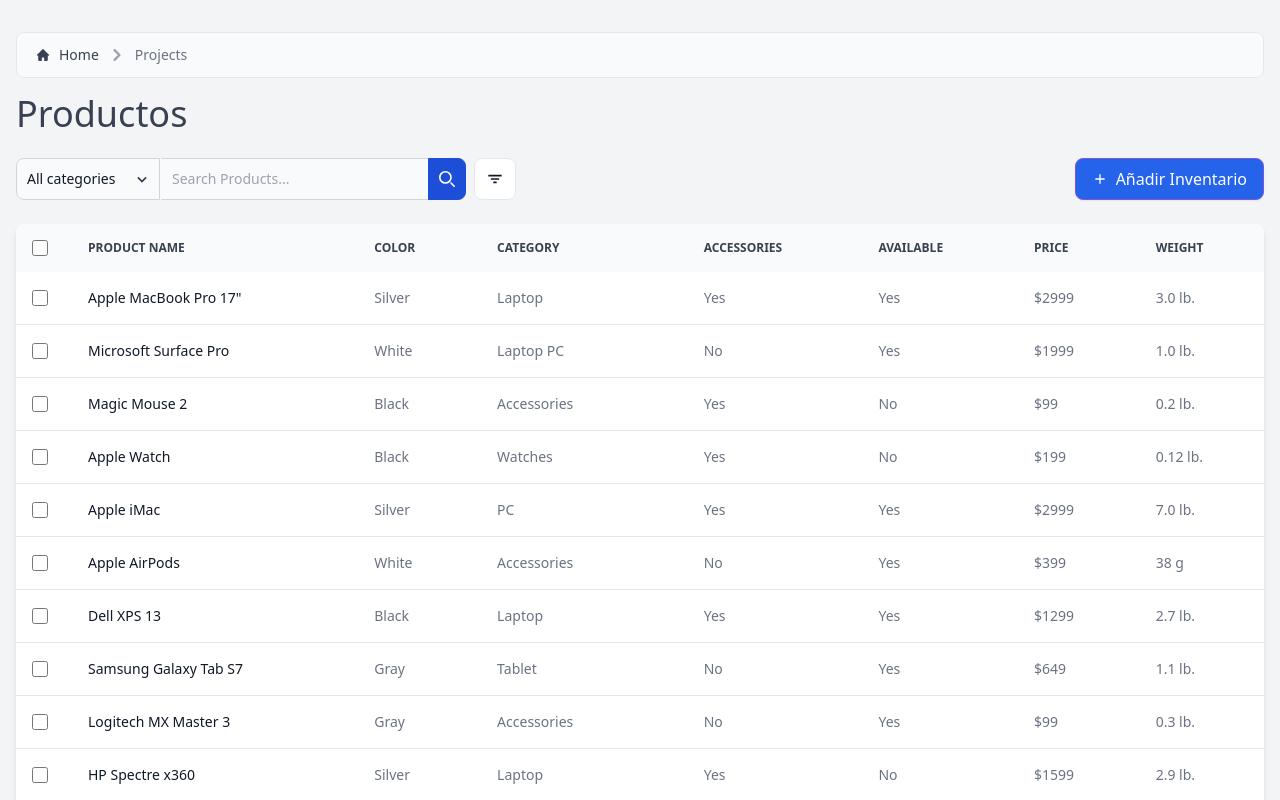
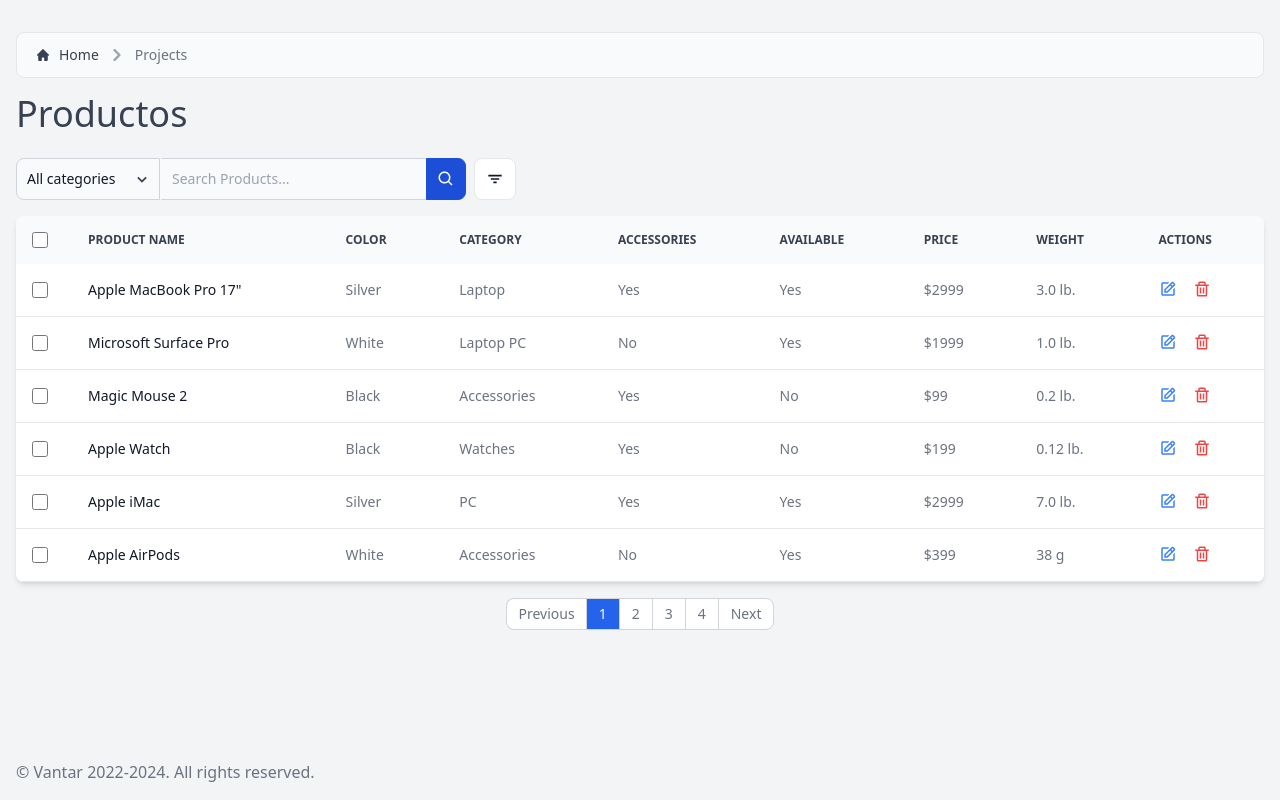
Before and after one commit to HaroldMart/Vantar-Frontend, a Next.js app: page /products in a window 1280 px wide. Built offline with nearby package versions, Linux system fonts and the light colour scheme.

Commit message:
Update: New module and features on product
I add a new module for products and configure the page for the inprovements about the table and actions.

```diff
--- a/app/(features)/products/(pages)/page.tsx
+++ b/app/(features)/products/(pages)/page.tsx
@@ -1,8 +1,8 @@
 'use client'
 
 import Link from "next/link";
-import { useState } from "react";
-import { BiChevronDown, BiFilter, BiPlus, BiSolidBox } from "react-icons/bi";
+import { useEffect, useState } from "react";
+import { BiChevronDown, BiChevronLeft, BiChevronRight, BiEdit, BiFilter, BiPlus, BiSearch, BiSolidBox, BiTrash } from "react-icons/bi";
 
 export default function Layout() {
     const [search, setSearch] = useState("");
@@ -17,7 +17,7 @@
 
     const [isFiltersOpen, setIsFiltersOpen] = useState(false);  // Estado para mostrar u ocultar los filtros
 
-    const inventories = [
+    const products = [
         { name: "Apple MacBook Pro 17\"", color: "Silver", category: "Laptop", accessories: "Yes", available: "Yes", price: "$2999", weight: "3.0 lb." },
         { name: "Microsoft Surface Pro", color: "White", category: "Laptop PC", accessories: "No", available: "Yes", price: "$1999", weight: "1.0 lb." },
         { name: "Magic Mouse 2", color: "Black", category: "Accessories", accessories: "Yes", available: "No", price: "$99", weight: "0.2 lb." },
@@ -39,8 +39,9 @@
         { name: "GoPro Hero 9", color: "Black", category: "Camera", accessories: "Yes", available: "Yes", price: "$399", weight: "0.28 lb." }
     ];
 
-    // Filtrar inventarios
-    const filteredInventories = inventories.filter((item) => {
+    const [currentPage, setCurrentPage] = useState(1);
+
+    const filteredProducts = products.filter((item) => {
         return (
             item.name.toLowerCase().includes(search.toLowerCase()) &&
             (filterCategory === "All" || item.category === filterCategory) &&
@@ -49,10 +50,39 @@
         );
     });
 
+    // useEffect que resetea la página al cambiar los filtros
+    useEffect(() => {
+        setCurrentPage(1);  // Resetea a la primera página
+    }, [search, filterCategory, filterAccessories, filterAvailable]);
+
+    const itemsPerPage = 6; // Número de elementos por página
+    const totalPages = Math.ceil(filteredProducts.length / itemsPerPage); // Calcula el número total de páginas
+    const indexOfLastItem = currentPage * itemsPerPage;
+    const indexOfFirstItem = indexOfLastItem - itemsPerPage;
+
+    // Calcula el índice de los elementos actuales a mostrar
+    const currentItems = filteredProducts.slice(indexOfFirstItem, indexOfLastItem);
+
+    // Filtra y pagina los inventarios
+    const paginatedProducts = filteredProducts.slice(
+        (currentPage - 1) * itemsPerPage,
+        currentPage * itemsPerPage
+    );
+
+    // Estado para controlar la visibilidad del popup de edición
+    const [showEditPopup, setShowEditPopup] = useState(false);
+
+    // Estado para controlar la visibilidad del popup de confirmación de eliminación
+    const [showDeletePopup, setShowDeletePopup] = useState(false);
+
+
     return (
         <>
-            <div className="container mx-auto px-4 py-8">
+            <div className="container mx-auto px-4 pt-8 h-full">
+                <div className="h-full">
+                    <div className="">
                         <nav className="flex px-5 py-3 mb-4 text-gray-700 border border-gray-200 rounded-lg bg-gray-50" aria-label="Breadcrumb"> {/* dark:bg-gray-800 dark:border-gray-700 */}
+                            {/* Breadcrumb Content */}
                             <ol className="inline-flex items-center space-x-1 md:space-x-2 rtl:space-x-reverse">
                                 <li className="inline-flex items-center">
                                     <Link href={"/"} className="inline-flex items-center text-sm font-medium text-gray-700 hover:text-blue-600 transition-all duration-200 hover:scale-105"> {/* dark:text-gray-400 dark:hover:text-white */}
@@ -76,22 +106,13 @@
                         </nav>
                         <h1 className="flex gap-2 items-center text-4xl font-medium text-gray-700 mb-6">
                             Productos
-                    {/* <Link className="text-sm" href={"/"}>Ir al inicio</Link> */}
                         </h1>
+                    </div>
 
-                <div className="mb-6 flex w-full justify-between">
+                    <div className="flex flex-col items-center gap-4">
                         <div className="flex gap-2 w-full">
-
                             {/* Input de búsqueda visible por defecto */}
                             <div className="flex items-center gap-2">
-                            {/* <input
-                                type="text"
-                                placeholder="Buscar producto"
-                                value={search}
-                                onChange={(e) => setSearch(e.target.value)}
-                                className="p-2 rounded border border-gray-300"
-                            /> */}
-
                                 <form className="max-w-lg mx-auto">
                                     <div className="flex w-[450px]">
                                         {/* Filtro por categoría */}
@@ -125,26 +146,6 @@
                                                 />
                                             </div>
                                         </div>
-                                    {/* <label htmlFor="search-dropdown" className="mb-2 text-sm font-medium text-gray-900 sr-only dark:text-white">Your Email</label>
-                                    <button id="dropdown-button" data-dropdown-toggle="dropdown" className="flex-shrink-0 z-10 inline-flex items-center py-2.5 px-4 text-sm font-medium text-center text-gray-900 bg-gray-100 border border-gray-300 rounded-s-lg hover:bg-gray-200 focus:ring-4 focus:outline-none focus:ring-gray-100 dark:bg-gray-700 dark:hover:bg-gray-600 dark:focus:ring-gray-700 dark:text-white dark:border-gray-600" type="button">All categories <svg className="w-2.5 h-2.5 ms-2.5" aria-hidden="true" xmlns="http://www.w3.org/2000/svg" fill="none" viewBox="0 0 10 6">
-                                        <path stroke="currentColor" stroke-linecap="round" stroke-linejoin="round" stroke-width="2" d="m1 1 4 4 4-4" />
-                                    </svg></button>
-                                    <div id="dropdown" className="z-10 hidden bg-white divide-y divide-gray-100 rounded-lg shadow w-44 dark:bg-gray-700">
-                                        <ul className="py-2 text-sm text-gray-700 dark:text-gray-200" aria-labelledby="dropdown-button">
-                                            <li>
-                                                <button type="button" className="inline-flex w-full px-4 py-2 hover:bg-gray-100 dark:hover:bg-gray-600 dark:hover:text-white">Mockups</button>
-                                            </li>
-                                            <li>
-                                                <button type="button" className="inline-flex w-full px-4 py-2 hover:bg-gray-100 dark:hover:bg-gray-600 dark:hover:text-white">Templates</button>
-                                            </li>
-                                            <li>
-                                                <button type="button" className="inline-flex w-full px-4 py-2 hover:bg-gray-100 dark:hover:bg-gray-600 dark:hover:text-white">Design</button>
-                                            </li>
-                                            <li>
-                                                <button type="button" className="inline-flex w-full px-4 py-2 hover:bg-gray-100 dark:hover:bg-gray-600 dark:hover:text-white">Logos</button>
-                                            </li>
-                                        </ul>
-                                    </div> */}
                                         <div className="relative w-full">
                                             <input
                                                 type="search"
@@ -155,10 +156,8 @@
                                                 placeholder="Search Products..."
                                                 required
                                             />
-                                        <button type="submit" disabled className="absolute top-0 end-0 p-2.5 text-sm font-medium h-full text-white bg-blue-700 rounded-e-lg border border-blue-700 hover:bg-blue-800 focus:ring-4 focus:outline-none focus:ring-blue-300">
-                                            <svg className="w-4 h-4" aria-hidden="true" xmlns="http://www.w3.org/2000/svg" fill="none" viewBox="0 0 20 20">
-                                                <path stroke="currentColor" stroke-linecap="round" stroke-linejoin="round" stroke-width="2" d="m19 19-4-4m0-7A7 7 0 1 1 1 8a7 7 0 0 1 14 0Z" />
-                                            </svg>
+                                            <button type="submit" disabled className="absolute h-full top-0 end-0 p-2.5 text-sm font-medium text-white bg-blue-700 rounded-e-lg border border-blue-700 hover:bg-blue-800 focus:ring-4 focus:outline-none focus:ring-blue-300">
+                                                <BiSearch size={18} />
                                                 <span className="sr-only">Search</span>
                                             </button>
                                         </div>
@@ -173,7 +172,7 @@
                                 >
                                     <BiFilter
                                         size={20}
-                                    className={`transition-transform duration-300 ${isCategoryOpen ? "rotate-180" : ""}`}
+                                        className={`transition-transform duration-300`}
                                     />
                                     {/* {isFiltersOpen ? "Ocultar Filtros" : "Mostrar Filtros"} */}
                                 </button>
@@ -235,16 +234,8 @@
                             )}
                         </div>
 
-
-                    <button className="flex items-start rounded-lg">
-                        <div className="flex justify-center items-center whitespace-nowrap gap-2 px-4 py-2 rounded-lg border border-[#7F56D9] bg-blue-600 hover:bg-blue-700 transition-all duration-200 shadow-[0px_1px_2px_0px_rgba(16,24,40,0.05)] text-white font-inter text-[16px] font-medium leading-[24px]">
-                            <BiPlus />
-                            Añadir Inventario
-                        </div>
-                    </button>
-                </div>
-
-                <div className="relative overflow-x-auto shadow-md sm:rounded-lg">
+                        {/* Contenedor con scroll solo para la tabla */}
+                        <div className="flex flex-col items-center w-full gap-7 relative shadow-md sm:rounded-lg max-h-[430px] overflow-y-auto">
                             <table className="w-full text-sm text-left text-gray-500">
                                 <thead className="text-xs text-gray-700 uppercase bg-gray-50">
                                     <tr>
@@ -269,16 +260,13 @@
                                         <th scope="col" className="px-6 py-3">
                                             Available
                                         </th>
-                                <th scope="col" className="px-6 py-3">
-                                    Price
-                                </th>
-                                <th scope="col" className="px-6 py-3">
-                                    Weight
-                                </th>
+                                        <th scope="col" className="px-6 py-3">Price</th>
+                                        <th scope="col" className="px-6 py-3">Weight</th>
+                                        <th scope="col" className="px-6 py-3">Actions</th>
                                     </tr>
                                 </thead>
                                 <tbody>
-                            {filteredInventories.map((item, index) => (
+                                    {paginatedProducts.map((item, index) => (
                                         <tr key={index} className="bg-white border-b hover:bg-gray-50">
                                             <td className="w-4 p-4">
                                                 <div className="flex items-center">
@@ -307,12 +295,121 @@
                                             <td className="px-6 py-4">
                                                 {item.weight}
                                             </td>
+                                            <td className="px-6 py-4 flex space-x-4"> {/* Columna de acciones */}
+                                                <button
+                                                    onClick={() => setShowEditPopup(true)} // Muestra popup de edición
+                                                    className="text-blue-500 hover:text-blue-700"
+                                                >
+                                                    <BiEdit size={18} /> {/* Icono de edición */}
+                                                </button>
+                                                <button
+                                                    onClick={() => setShowDeletePopup(true)} // Muestra popup de eliminar
+                                                    className="text-red-500 hover:text-red-700"
+                                                >
+                                                    <BiTrash size={18} />
+                                                </button>
+                                            </td>
                                         </tr>
                                     ))}
                                 </tbody>
                             </table>
+
+                            {/* Popup de edición */}
+                            {showEditPopup && (
+                                <div className="fixed inset-0 flex items-center justify-center bg-gray-600 bg-opacity-50">
+                                    <div className="bg-white p-6 rounded-lg shadow-lg">
+                                        <h3 className="mb-4 text-lg font-medium">Edit Product</h3>
+                                        <input className="w-full p-2 mb-4 border rounded" placeholder="Product Name" />
+                                        <input className="w-full p-2 mb-4 border rounded" placeholder="Color" />
+                                        <input className="w-full p-2 mb-4 border rounded" placeholder="Category" />
+                                        <input className="w-full p-2 mb-4 border rounded" placeholder="Accessories" />
+                                        <input className="w-full p-2 mb-4 border rounded" placeholder="Available" />
+                                        <input className="w-full p-2 mb-4 border rounded" placeholder="Price" />
+                                        <input className="w-full p-2 mb-4 border rounded" placeholder="Weight" />
+                                        <div className="flex justify-end space-x-2">
+                                            <button
+                                                className="px-4 py-2 bg-blue-500 text-white rounded hover:bg-blue-700"
+                                                onClick={() => setShowEditPopup(false)}
+                                            >
+                                                Save
+                                            </button>
+                                            <button
+                                                className="px-4 py-2 bg-gray-300 text-gray-700 rounded hover:bg-gray-400"
+                                                onClick={() => setShowEditPopup(false)}
+                                            >
+                                                Cancel
+                                            </button>
                                         </div>
+                                    </div>
+                                </div>
+                            )}
 
+                            {/* Popup de confirmación de eliminación */}
+                            {showDeletePopup && (
+                                <div className="fixed inset-0 flex items-center justify-center bg-gray-600 bg-opacity-50">
+                                    <div className="bg-white p-6 rounded-lg shadow-lg">
+                                        <h3 className="mb-4 text-lg font-medium">Confirm Delete</h3>
+                                        <p>Are you sure you want to delete this product?</p>
+                                        <div className="flex justify-end space-x-2 mt-4">
+                                            <button
+                                                className="px-4 py-2 bg-red-500 text-white rounded hover:bg-red-700"
+                                                onClick={() => setShowDeletePopup(false)}
+                                            >
+                                                Delete
+                                            </button>
+                                            <button
+                                                className="px-4 py-2 bg-gray-300 text-gray-700 rounded hover:bg-gray-400"
+                                                onClick={() => setShowDeletePopup(false)}
+                                            >
+                                                Cancel
+                                            </button>
+                                        </div>
+                                    </div>
+                                </div>
+                            )}
+                        </div>
+                        <nav aria-label="Page navigation example">
+                            <ul className="flex items-center -space-x-px h-8 text-sm">
+                                <li>
+                                    <button
+                                        onClick={() => setCurrentPage(prevPage => Math.max(prevPage - 1, 1))}
+                                        disabled={currentPage === 1}
+                                        className="flex items-center justify-center px-3 h-8 ms-0 leading-tight text-gray-500 bg-white border border-e-0 border-gray-300 rounded-s-lg hover:bg-gray-100 hover:text-gray-700"
+                                    >
+                                        <span className="">Previous</span>
+                                        {/* <BiChevronLeft size={24} /> */}
+                                    </button>
+                                </li>
+
+                                {[...Array(totalPages)].map((_, index) => (
+                                    <li key={index}>
+                                        <button
+                                            onClick={() => setCurrentPage(index + 1)}
+                                            className={`flex items-center justify-center px-3 h-8 leading-tight transition-all duration-100 border-gray-300 ${currentPage === index + 1
+                                                ? "text-white bg-blue-600 border hover:bg-blue-700 hover:text-white"
+                                                : "text-gray-500 bg-white border hover:bg-gray-100 hover:text-gray-700"
+                                                }`}
+                                        >
+                                            {index + 1}
+                                        </button>
+                                    </li>
+                                ))}
+
+                                <li>
+                                    <button
+                                        onClick={() => setCurrentPage(prevPage => Math.min(prevPage + 1, totalPages))}
+                                        disabled={currentPage === totalPages}
+                                        className="flex items-center justify-center px-3 h-8 leading-tight text-gray-500 bg-white border border-gray-300 rounded-e-lg hover:bg-gray-100 hover:text-gray-700"
+                                    >
+                                        <span className="">Next</span>
+                                        {/* <BiChevronRight size={24} /> */}
+                                    </button>
+                                </li>
+                            </ul>
+                        </nav>
+
+                    </div>
+                </div>
             </div>
         </>
     )
--- a/app/layout.tsx
+++ b/app/layout.tsx
@@ -24,10 +24,10 @@
         <html lang="en">
             <body className="flex">
                 {/* <Sidebar /> */}
-        <div className="flex bg-gray-100 flex-1 h-screen overflow-y-auto">
-          <div role="main" className="main flex flex-col w-full h-auto overflow-auto">
+                <div className="flex bg-gray-100 w-full">
+                    <div role="main" className="main flex flex-col w-full h-[100vh] overflow-hidden">
                         {children}
-            <div className="px-4 pb-4 font-inter">
+                        <div className="flex px-4 py-4">
                             <p className="select-none text-gray-500">© Vantar 2022-2024. All rights reserved.</p>
                         </div>
                     </div>
```
Lines whose indentation alone changed are shown as unchanged.
